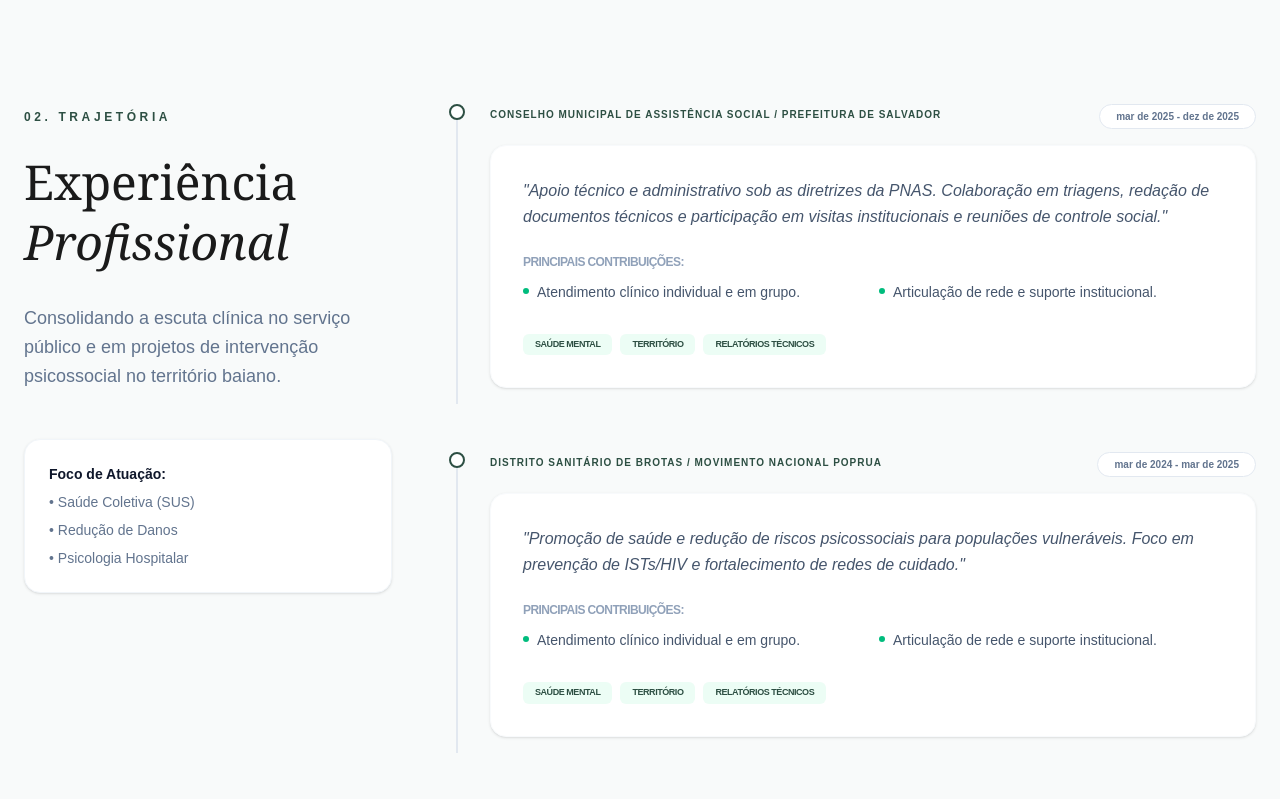
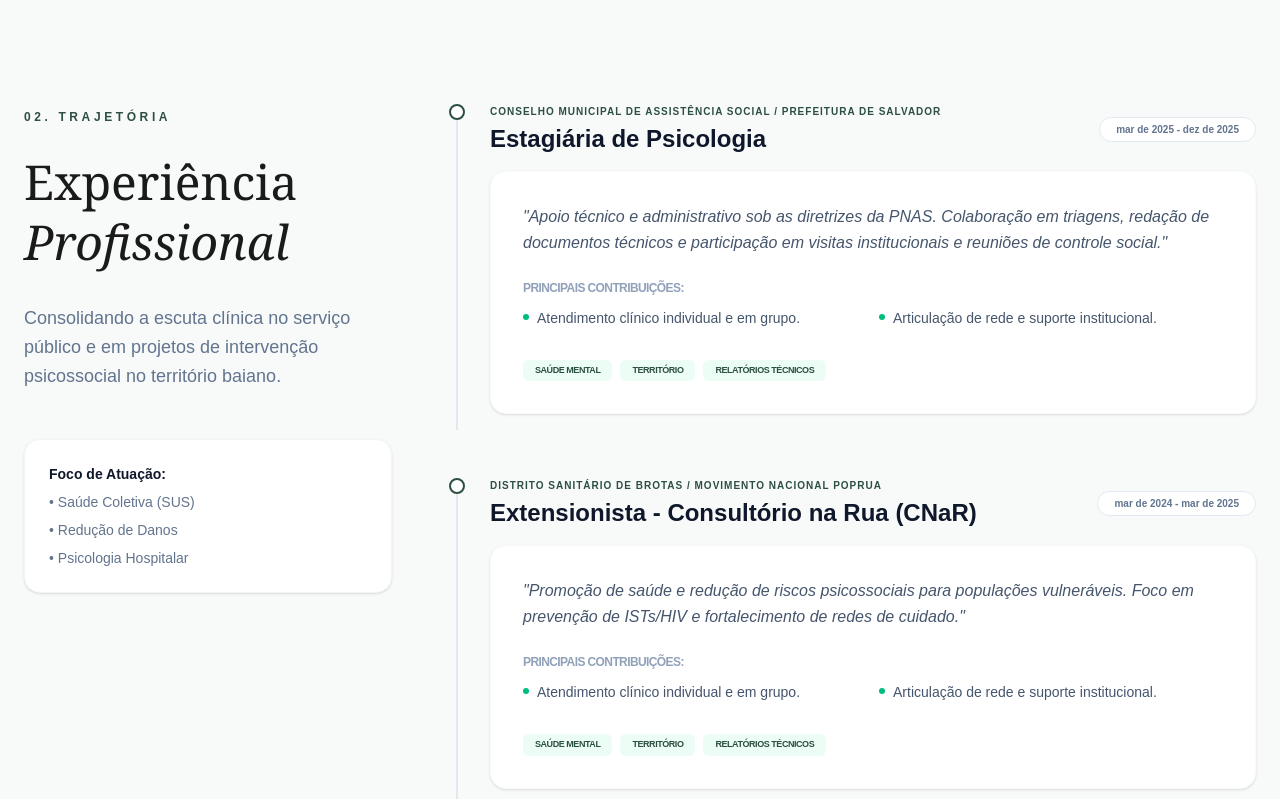
Before and after one commit to pchi4/portfolio-jenifer, a Next.js app: page / in a window 1280 px wide. Shown: the part 1480-2279 px from the top of the page. Built offline with nearby package versions, Linux system fonts and the light colour scheme.

Commit message:
Corrigindo case de pastas para deploy

```diff
--- a/app/page.tsx
+++ b/app/page.tsx
@@ -286,7 +286,7 @@ const [selectedPub, setSelectedPub] = useState<any>(null);
                         {exp.company}
                       </span>
                       <h3 className="text-2xl font-bold text-slate-900 mt-1">
-                        {exp.role}
+                        {exp.title}
                       </h3>
                     </div>
                     <span className="inline-block px-4 py-1 bg-white border border-slate-200 text-slate-500 rounded-full text-[10px] font-bold font-mono whitespace-nowrap">
```
